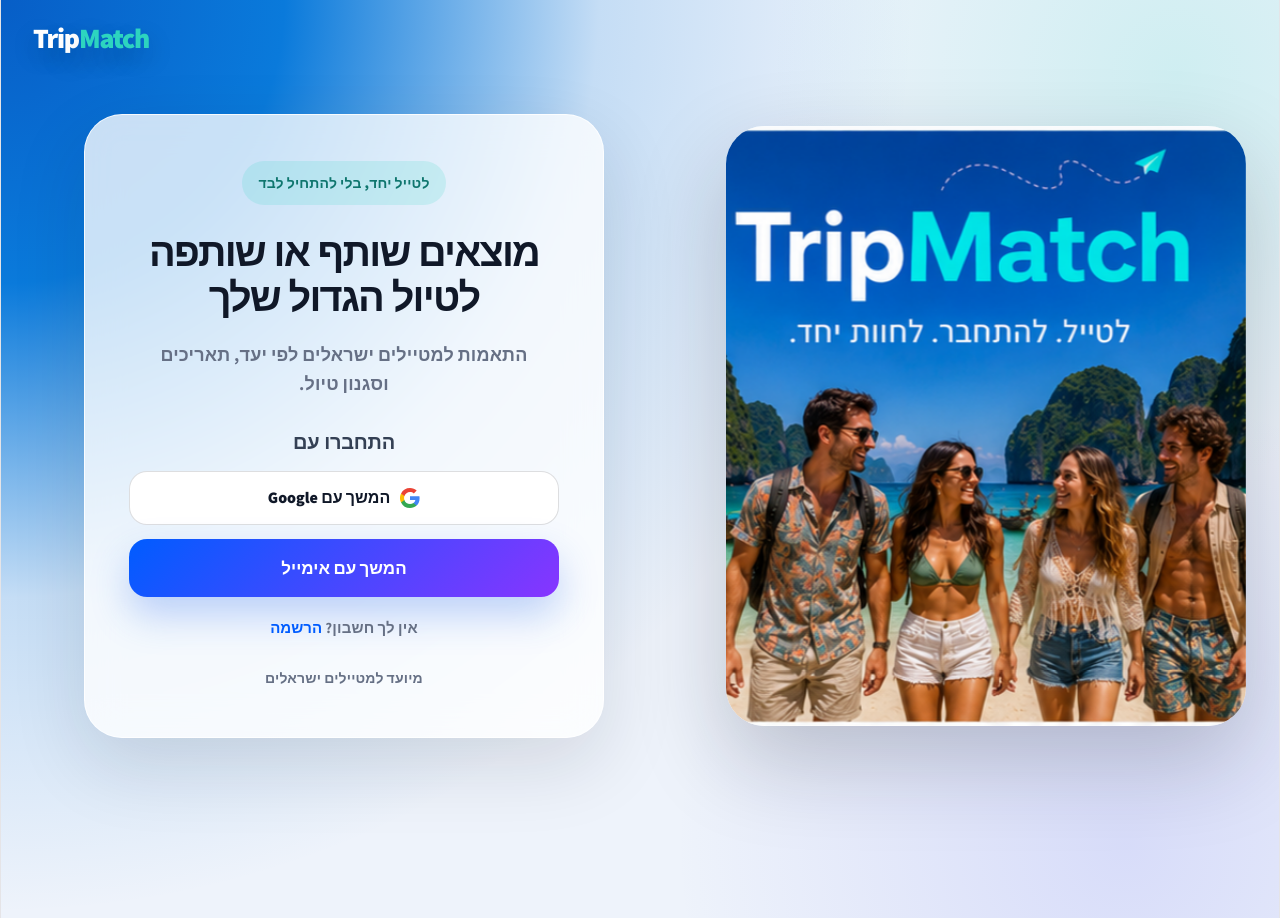
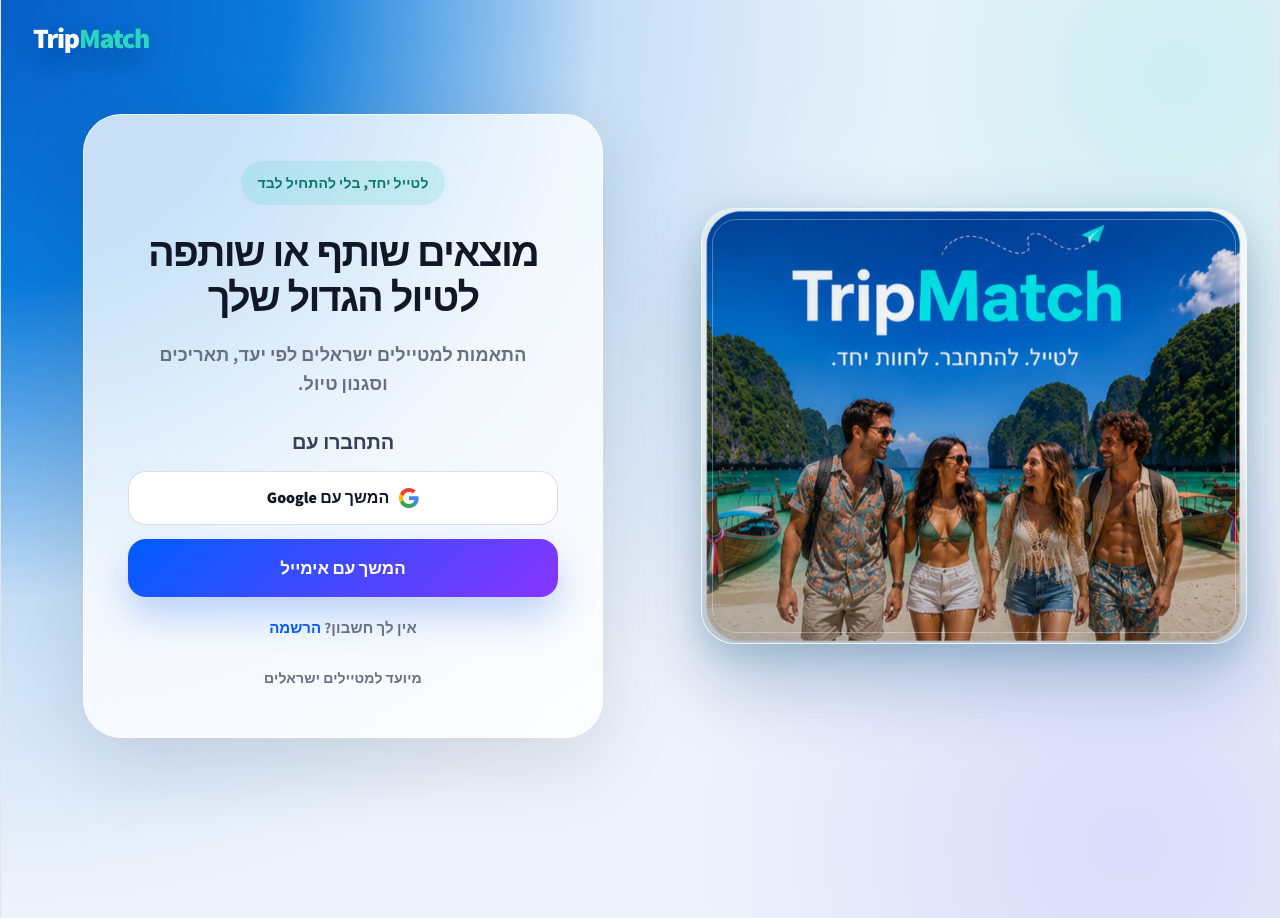
Before and after one commit to liadagon/TripMatch, a React (Vite) app in the folder client/: page / in a window 1280 px wide. Built offline with nearby package versions, Linux system fonts and the light colour scheme; no server answers.

Commit message:
Polish Welcome hero slideshow

```diff
--- a/client/src/Components/welcome.css
+++ b/client/src/Components/welcome.css
@@ -54,20 +54,47 @@ body {
   margin: 0 auto;
   padding: 12px 0 36px;
   display: grid;
-  grid-template-columns: minmax(420px, 520px) minmax(560px, 620px);
+  grid-template-columns: minmax(420px, 700px) minmax(560px, 620px);
   align-items: center;
   justify-content: center;
-  gap: 72px;
+  gap: 48px;
 }
 
 .image-side {
   width: 100%;
-  max-width: 620px;
-  height: 600px;
-  border-radius: 38px;
+  max-width: 700px;
+  height: auto;
+  aspect-ratio: 5 / 4;
+  position: relative;
+  border-radius: 34px;
   overflow: hidden;
-  background: rgba(255, 255, 255, 0.45);
-  box-shadow: 0 34px 90px rgba(16, 24, 40, 0.22);
+  background: #cfe9f6;
+  border: 1px solid rgba(255, 255, 255, 0.7);
+  box-shadow:
+    0 34px 78px rgba(3, 53, 112, 0.28),
+    0 10px 28px rgba(14, 116, 144, 0.16);
+}
+
+.image-side::before,
+.image-side::after {
+  content: "";
+  position: absolute;
+  pointer-events: none;
+}
+
+.image-side::before {
+  z-index: 1;
+  inset: 0;
+  background:
+    linear-gradient(180deg, rgba(2, 23, 55, 0.03) 50%, rgba(2, 32, 68, 0.24) 100%),
+    linear-gradient(105deg, rgba(14, 116, 144, 0.08), transparent 48%);
+}
+
+.image-side::after {
+  z-index: 2;
+  inset: 10px;
+  border: 1px solid rgba(255, 255, 255, 0.3);
+  border-radius: 25px;
 }
 
 .hero-image {
@@ -223,12 +250,12 @@ body {
 
 @media (max-width: 1220px) {
   .welcome-screen {
-    grid-template-columns: minmax(380px, 480px) minmax(500px, 560px);
+    grid-template-columns: minmax(380px, 620px) minmax(500px, 560px);
     gap: 48px;
   }
 
   .image-side {
-    height: 560px;
+    height: auto;
   }
 
   .login-card {
@@ -262,7 +289,8 @@ body {
     order: 2;
     width: min(100%, 620px);
     height: auto;
-    aspect-ratio: 1 / 1;
+    min-height: 0;
+    aspect-ratio: 5 / 4;
     margin: 0 auto;
   }
 
```
